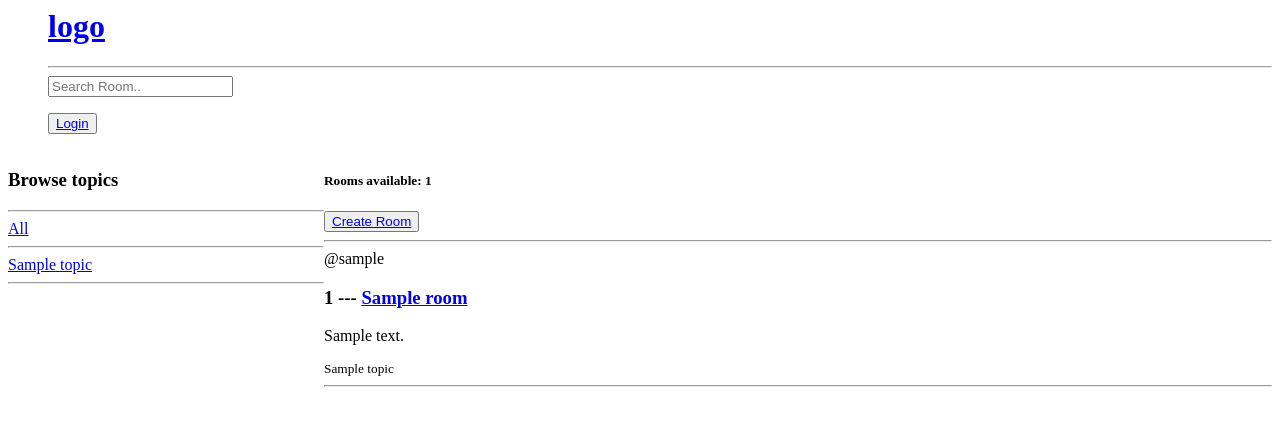
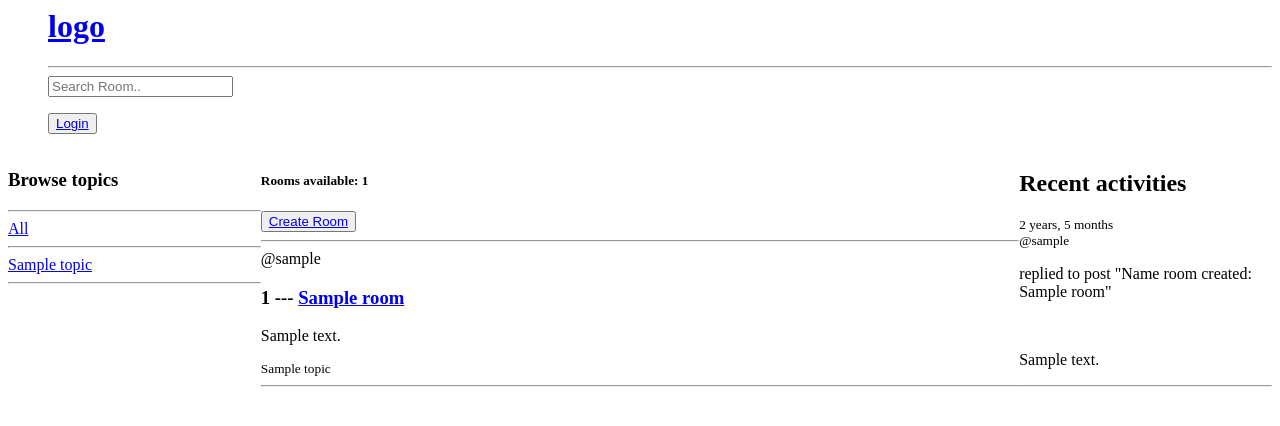
Before and after one commit to alejandroBarraza/chatApp, a Django app: page / in a window 1280 px wide. Shown: the top 426 px of the page. Run offline with Django 4.2, Linux system fonts and the light colour scheme; tables that the repository leaves empty hold one stand-in row (values such as "Sample post").

Commit message:
fix grid and template

```diff
--- a/base/templates/base/home.html
+++ b/base/templates/base/home.html
@@ -6,7 +6,7 @@
 <style>
     .home-container {
         display: grid;
-        grid-template-columns: 1fr 3fr;
+        grid-template-columns: 1fr 3fr 1fr;
     }
 </style>
 
@@ -62,6 +62,21 @@
             {% endfor %}
         </div>
     </div>
+
+    <div class="activity-container">
+        <h2>Recent activities</h2>
+        {% for act in activity_feed  %}
+        <div class="activity-user">
+            <small>{{act.created|timesince}}</small>
+            <br>
+            <small>@{{act.user}}</small>
+            <p>replied to post "{{act.room}}"</p>
+            <br>
+            <p>{{act.body}}</p>
+            <hr>
+        </div>
+        {% endfor %}
+    </div>
 </div>
 
 
--- a/base/templates/base/room_delete.html
+++ b/base/templates/base/room_delete.html
@@ -3,9 +3,9 @@
 {% block content %}
 <form method="POST" action="">
     {%csrf_token%}
-    <h2>are you sure you want to delete: {{obj.name}}</h2>
+    <h2>are you sure you want to delete: {{obj}}</h2>
     <a href="{{request.META.HTTP_REFERER}}">go back</a>
-    <button type="submit">Delete</button>
+    <button type="submit">Confirm</button>
 
 
 </form>
```
